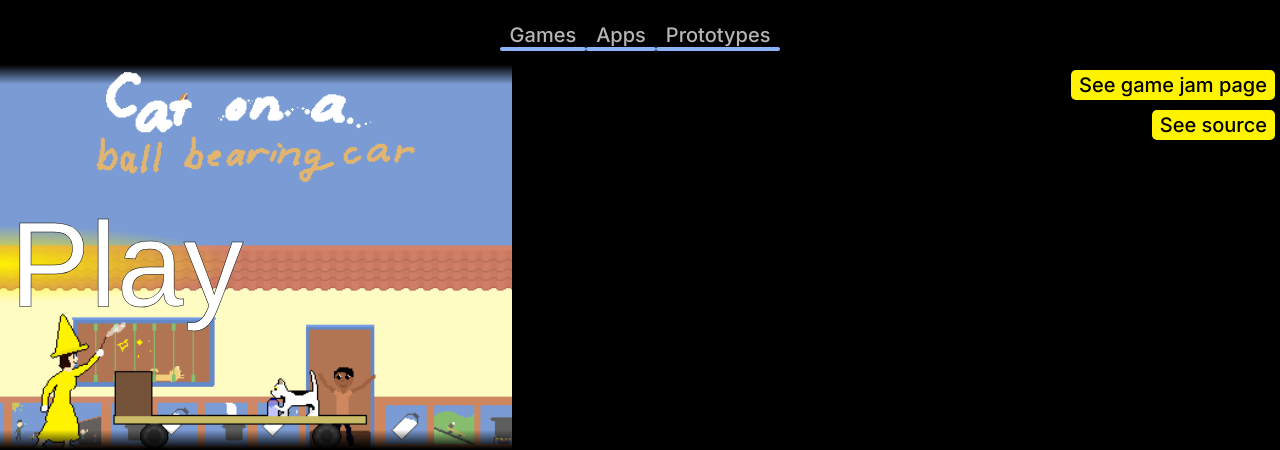
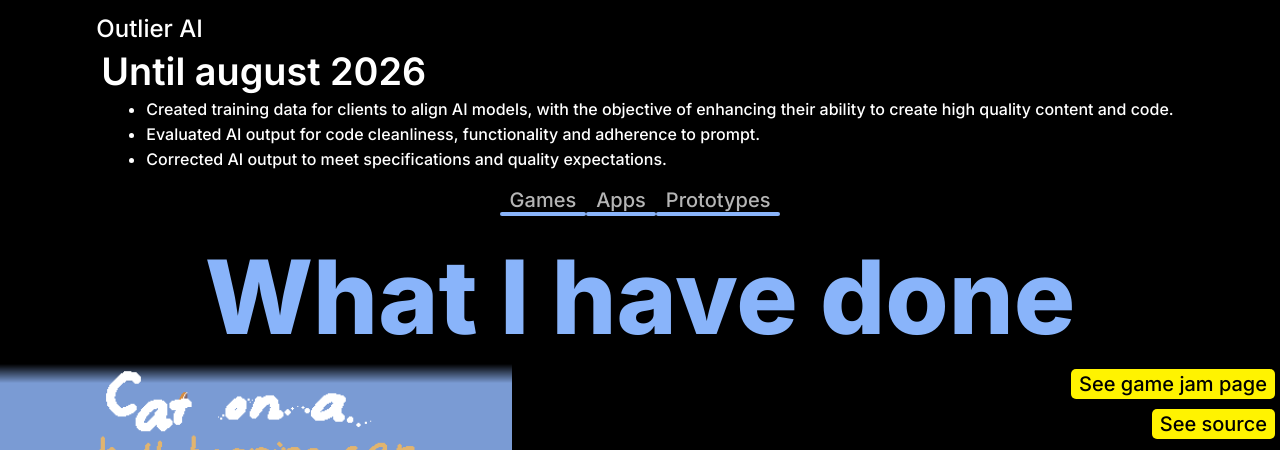
Before and after one commit to AndresDavidCalderon/AndresDavidCalderon.github.io, an Astro site: page / in a window 1280 px wide. Shown: the part 856-1306 px from the top of the page. Built offline with nearby package versions, Linux system fonts and the light colour scheme; Astro itself is replaced by a stand-in of ours; grey boxes are pictures that could not be loaded; a web font is replaced by a local one.

Commit message:
start outlier

```diff
--- a/src/pages/index.astro
+++ b/src/pages/index.astro
@@ -69,12 +69,37 @@ import WhatsappBubble from "@components/WhatsappBubble.astro";
 				</div>
 			</div>
 			<img src="/teaching.png" class="concept_image" />
-			<h1 class="text.contents.foliotitle">What I have done</h1>
+			<h1>Work experience</h1>
+			<section id="work">
+				<div class="work-entry">
+					<h2>Outlier AI</h2>
+					<div>
+						<span>Until august 2026</span>
+						<p>
+							<ul>
+								<li>
+									Created training data for clients to align AI models, with the objective of
+									enhancing their ability to create high quality content and code.
+								</li>
+								<li>
+									Evaluated AI output for code cleanliness, functionality and adherence to prompt.
+								</li>
+								<li>
+									Corrected AI output to meet specifications and quality expectations.
+								</li>
+							</ul>
+
+						</p>
+					</div>
+
+				</div>
+			</section>
 			<nav class="category_button_holder">
 				<CategoryButton title="Games" goto="#games" />
 				<CategoryButton title="Apps" goto="#apps" />
 				<CategoryButton title="Prototypes" goto="#prototypes" />
 			</nav>
+			<h1 class="text.contents.foliotitle">What I have done</h1>
 			<section id="games">
 				<GameSection></GameSection>
 			</section>
```
